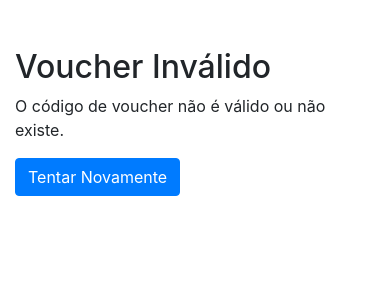
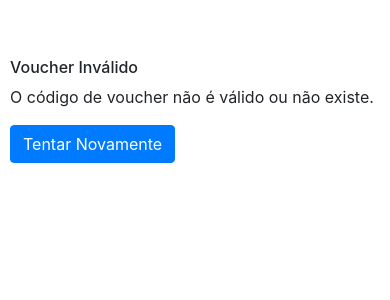
Before and after one commit to Isaac202/identite, a Django app: page /form/1/ in a window 390 px wide. Shown: the top 300 px of the page. Run offline with Django 5.2, Linux system fonts and the light colour scheme; data comes from the database, SQL or seed files in the repository; some libraries are stand-ins or nearby versions.

Commit message:
Ajuste no formulario

```diff
--- a/templates/invalid.html
+++ b/templates/invalid.html
@@ -2,8 +2,27 @@
 <html lang="pt-BR">
 <head>
     <meta charset="UTF-8">
+    <meta name="viewport" content="width=device-width, initial-scale=1, shrink-to-fit=no">
     <title>Voucher Inválido</title>
     <link rel="stylesheet" href="https://maxcdn.bootstrapcdn.com/bootstrap/4.5.2/css/bootstrap.min.css">
+    <style>
+        .container {
+            max-width: 600px; /* Limita a largura do conteúdo */
+            margin: 0 auto; /* Centraliza o conteúdo */
+            padding: 20px; /* Adiciona padding ao conteúdo */
+        }
+        h2, p, .btn {
+            font-size: 1.2rem; /* Torna os elementos do conteúdo maiores */
+        }
+        @media (max-width: 600px) {
+            .container {
+                padding: 10px; /* Reduz o padding em telas menores */
+            }
+            h2, p, .btn {
+                font-size: 1rem; /* Ajusta o tamanho da fonte em telas menores */
+            }
+        }
+    </style>
 </head>
 <body>
     <div class="container">
```
Also changed, not shown: templates/agendar_videoconferencia.html (+19 -0 lines), templates/agradecimento.html (+19 -0 lines), templates/form.html (+11 -1 lines).
